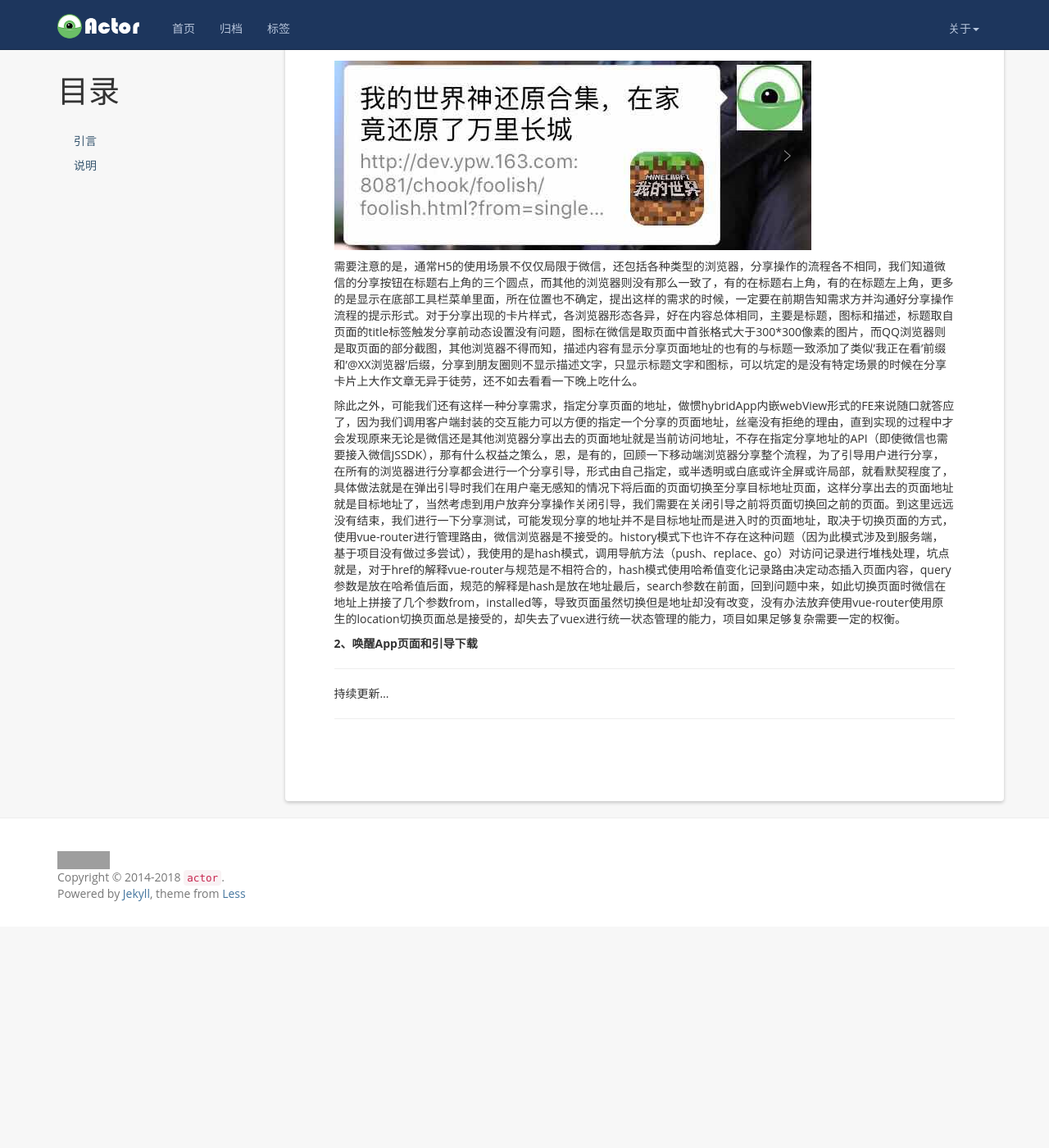
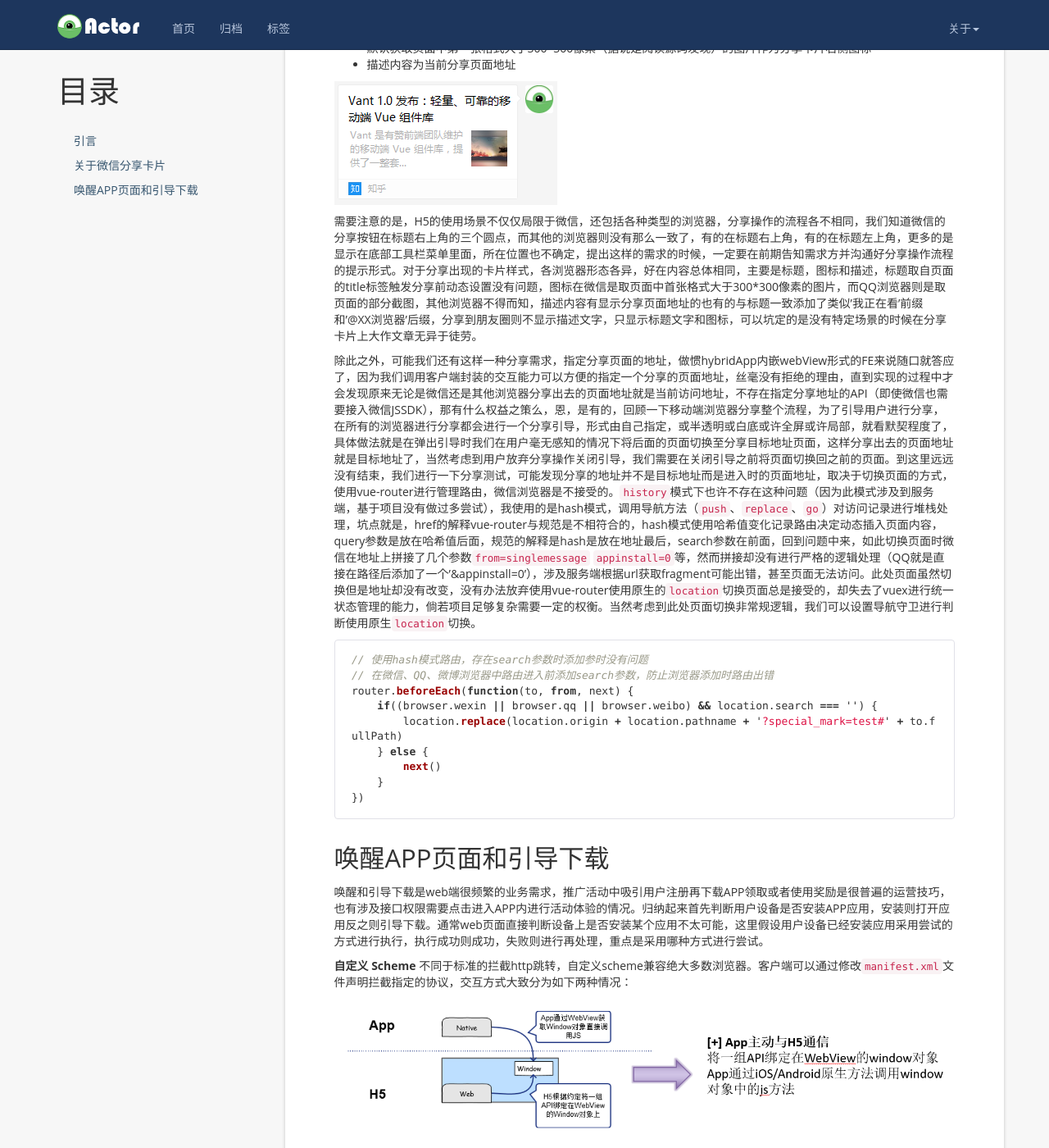
Before and after one commit to circle790/circle790.github.io, a Jekyll site: the page built from _posts/2018-03-27-problems-and-solution-in-h5.md, in a window 1280 px wide and 1400 px high, scrolled down 654 px. Shown: the whole window at 82% size. Built offline with Jekyll 4.4.1, drawn with Linux system fonts in a browser that asks for light colours; nearby versions of some CDN libraries; comment, search, counter and statistics services are not loaded; before the commit the page ends 1784 px from its top, so only the background shows below that; some of the changed text lies outside the part shown; grey boxes are pictures that could not be loaded.

Commit message:
new post

````diff
--- a/_posts/2018-03-27-problems-and-solution-in-h5.md
+++ b/_posts/2018-03-27-problems-and-solution-in-h5.md
@@ -14,11 +14,10 @@ tag: Mobile
 引言
 ------------------------
 
+移动互联网浪潮来袭，使得无论是传统行业还是新兴行业都蜂拥走进用户的手机，一个功能丰富的移动 App 再提供一个便于手机浏览的 Web 页面成为标配，不仅构建了丰富的来源，而且web访问的广泛性使得用户更易获取到产品信息。
 
-说明
+关于微信分享卡片
 ------------------------
-
-**1、关于微信分享卡片**
 
 自定义微信分享卡片需要接入微信JSSDK，访问[微信JS-SDK说明文档](https://mp.weixin.qq.com/wiki?t=resource/res_main&id=mp1421141115)，通过使用微信JS-SDK，网页开发者可借助微信高效地使用拍照、选图、语音、位置等手机系统的能力，同时可以直接使用微信分享、扫一扫、卡券、支付等微信特有的能力，为微信用户提供更优质的网页体验。如果仅仅只是想设置分享卡片内容，不妨试试这种方式。
 
@@ -28,14 +27,63 @@ tag: Mobile
 
 ![wechat_share]({{ '/styles/images/share.png' | prepend: site.baseurl  }})
 
-需要注意的是，通常H5的使用场景不仅仅局限于微信，还包括各种类型的浏览器，分享操作的流程各不相同，我们知道微信的分享按钮在标题右上角的三个圆点，而其他的浏览器则没有那么一致了，有的在标题右上角，有的在标题左上角，更多的是显示在底部工具栏菜单里面，所在位置也不确定，提出这样的需求的时候，一定要在前期告知需求方并沟通好分享操作流程的提示形式。对于分享出现的卡片样式，各浏览器形态各异，好在内容总体相同，主要是标题，图标和描述，标题取自页面的title标签触发分享前动态设置没有问题，图标在微信是取页面中首张格式大于300*300像素的图片，而QQ浏览器则是取页面的部分截图，其他浏览器不得而知，描述内容有显示分享页面地址的也有的与标题一致添加了类似'我正在看'前缀和'@XX浏览器'后缀，分享到朋友圈则不显示描述文字，只显示标题文字和图标，可以坑定的是没有特定场景的时候在分享卡片上大作文章无异于徒劳，还不如去看看一下晚上吃什么。
+需要注意的是，H5的使用场景不仅仅局限于微信，还包括各种类型的浏览器，分享操作的流程各不相同，我们知道微信的分享按钮在标题右上角的三个圆点，而其他的浏览器则没有那么一致了，有的在标题右上角，有的在标题左上角，更多的是显示在底部工具栏菜单里面，所在位置也不确定，提出这样的需求的时候，一定要在前期告知需求方并沟通好分享操作流程的提示形式。对于分享出现的卡片样式，各浏览器形态各异，好在内容总体相同，主要是标题，图标和描述，标题取自页面的title标签触发分享前动态设置没有问题，图标在微信是取页面中首张格式大于300*300像素的图片，而QQ浏览器则是取页面的部分截图，其他浏览器不得而知，描述内容有显示分享页面地址的也有的与标题一致添加了类似'我正在看'前缀和'@XX浏览器'后缀，分享到朋友圈则不显示描述文字，只显示标题文字和图标，可以坑定的是没有特定场景的时候在分享卡片上大作文章无异于徒劳。
 
-除此之外，可能我们还有这样一种分享需求，指定分享页面的地址，做惯hybridApp内嵌webView形式的FE来说随口就答应了，因为我们调用客户端封装的交互能力可以方便的指定一个分享的页面地址，丝毫没有拒绝的理由，直到实现的过程中才会发现原来无论是微信还是其他浏览器分享出去的页面地址就是当前访问地址，不存在指定分享地址的API（即使微信也需要接入微信JSSDK），那有什么权益之策么，恩，是有的，回顾一下移动端浏览器分享整个流程，为了引导用户进行分享，在所有的浏览器进行分享都会进行一个分享引导，形式由自己指定，或半透明或白底或许全屏或许局部，就看默契程度了，具体做法就是在弹出引导时我们在用户毫无感知的情况下将后面的页面切换至分享目标地址页面，这样分享出去的页面地址就是目标地址了，当然考虑到用户放弃分享操作关闭引导，我们需要在关闭引导之前将页面切换回之前的页面。到这里远远没有结束，我们进行一下分享测试，可能发现分享的地址并不是目标地址而是进入时的页面地址，取决于切换页面的方式，使用vue-router进行管理路由，微信浏览器是不接受的。history模式下也许不存在这种问题（因为此模式涉及到服务端，基于项目没有做过多尝试），我使用的是hash模式，调用导航方法（push、replace、go）对访问记录进行堆栈处理，坑点就是，对于href的解释vue-router与规范是不相符合的，hash模式使用哈希值变化记录路由决定动态插入页面内容，query参数是放在哈希值后面，规范的解释是hash是放在地址最后，search参数在前面，回到问题中来，如此切换页面时微信在地址上拼接了几个参数from，installed等，导致页面虽然切换但是地址却没有改变，没有办法放弃使用vue-router使用原生的location切换页面总是接受的，却失去了vuex进行统一状态管理的能力，项目如果足够复杂需要一定的权衡。
+除此之外，可能我们还有这样一种分享需求，指定分享页面的地址，做惯hybridApp内嵌webView形式的FE来说随口就答应了，因为我们调用客户端封装的交互能力可以方便的指定一个分享的页面地址，丝毫没有拒绝的理由，直到实现的过程中才会发现原来无论是微信还是其他浏览器分享出去的页面地址就是当前访问地址，不存在指定分享地址的API（即使微信也需要接入微信JSSDK），那有什么权益之策么，恩，是有的，回顾一下移动端浏览器分享整个流程，为了引导用户进行分享，在所有的浏览器进行分享都会进行一个分享引导，形式由自己指定，或半透明或白底或许全屏或许局部，就看默契程度了，具体做法就是在弹出引导时我们在用户毫无感知的情况下将后面的页面切换至分享目标地址页面，这样分享出去的页面地址就是目标地址了，当然考虑到用户放弃分享操作关闭引导，我们需要在关闭引导之前将页面切换回之前的页面。到这里远远没有结束，我们进行一下分享测试，可能发现分享的地址并不是目标地址而是进入时的页面地址，取决于切换页面的方式，使用vue-router进行管理路由，微信浏览器是不接受的。`history`模式下也许不存在这种问题（因为此模式涉及到服务端，基于项目没有做过多尝试），我使用的是hash模式，调用导航方法（`push`、`replace`、`go`）对访问记录进行堆栈处理，坑点就是，href的解释vue-router与规范是不相符合的，hash模式使用哈希值变化记录路由决定动态插入页面内容，query参数是放在哈希值后面，规范的解释是hash是放在地址最后，search参数在前面，回到问题中来，如此切换页面时微信在地址上拼接了几个参数`from=singlemessage` `appinstall=0`等，然而拼接却没有进行严格的逻辑处理（QQ就是直接在路径后添加了一个'&appinstall=0'），涉及服务端根据url获取fragment可能出错，甚至页面无法访问。此处页面虽然切换但是地址却没有改变，没有办法放弃使用vue-router使用原生的`location`切换页面总是接受的，却失去了vuex进行统一状态管理的能力，倘若项目足够复杂需要一定的权衡。当然考虑到此处页面切换非常规逻辑，我们可以设置导航守卫进行判断使用原生`location`切换。
 
-**2、唤醒App页面和引导下载**
+```javascript
+// 使用hash模式路由，存在search参数时添加参时没有问题
+// 在微信、QQ、微博浏览器中路由进入前添加search参数，防止浏览器添加时路由出错
+router.beforeEach(function(to, from, next) {
+    if((browser.wexin || browser.qq || browser.weibo) && location.search === '') {
+        location.replace(location.origin + location.pathname + '?special_mark=test#' + to.fullPath)
+    } else {
+        next()
+    }
+})
+```
 
+唤醒APP页面和引导下载
+------------------------
+
+唤醒和引导下载是web端很频繁的业务需求，推广活动中吸引用户注册再下载APP领取或者使用奖励是很普遍的运营技巧，也有涉及接口权限需要点击进入APP内进行活动体验的情况。归纳起来首先判断用户设备是否安装APP应用，安装则打开应用反之则引导下载。通常web页面直接判断设备上是否安装某个应用不太可能，这里假设用户设备已经安装应用采用尝试的方式进行执行，执行成功则成功，失败则进行再处理，重点是采用哪种方式进行尝试。
+
+**自定义 Scheme**
+不同于标准的拦截http跳转，自定义scheme兼容绝大多数浏览器。客户端可以通过修改`manifest.xml`文件声明拦截指定的协议，交互方式大致分为如下两种情况：
+
+![hybrid]({{ '/styles/images/hybrid.png' | prepend: site.baseurl  }})
+
+- web页面调用约定API将方法挂载至webview的`window`中，原生根据"协议头://匹配字段"捕获方法并执行
+- web页面访问约定的url scheme（协议头://匹配字段），原生监听协议启动应用程序的对应activity，如访问一个原生页面
+
+**Chrome Intent**
+Chrome25后不再支持自定义的scheme,推出了Chrome Intent,将scheme统一为'intent'，大量信息放到了锚点'#'之后，作为'fragment'（此fragment非彼fragment），描述uri接收者。
+
+```
+    // 打开以whatever协议的URL
+    intent://whatever#Intent;package=com.myapp.android;scheme=myapp;end;
+```
+
+然而无论使用那种方式都需要客户端资源支持，且不能覆盖全部浏览器，像uc浏览器，微信qq内置浏览器禁止跳转第三平台，除非拥有内置白名单权限。
+
+访问native页面
+
+![get_native]({{ '/styles/images/get_native.png' | prepend: site.baseurl  }})
+
+下载页逻辑
+
+![download_logic]({{ '/styles/images/download_logic.png' | prepend: site.baseurl  }})
+
+部分浏览器在执行自定义scheme协议时进行弹窗提示，图中scheme的响应缓冲时间阈值均设置为600ms，若600ms内用户未进行授权则执行后续操作，也有进行间隔重复尝试的案例，实际效果没有太大区别。
+
+简单的使用`<a>`标签来做这件事情，若手机中未安装客户端，点击后就会跳转到一个错误页面，解决方案很简单，使用动态插入`<iframe>`即可。
+
+最后，自定义scheme在原生与web之间能够实现很多事情，赋予web很多原生的能力，比如约定一些页面跳转，定制header组件，调用native级别UI组件（分享，loading，消息提示等）。合理恰当的交互协议制定无疑带来更好的交互体验。
 
 ---------
-持续更新...
+扩展阅读
+
+[#黑科技# 跳出浏览器](https://zhuanlan.zhihu.com/p/19848910)
+[浅谈Hybrid技术的设计与实现](http://www.cnblogs.com/yexiaochai/p/5813248.html)
 
 ---------
````
Also changed, not shown: _posts/2018-02-22-experience-in-build-a-emotion-creater.md (+2 -0 lines), styles/images/download_logic.png (added), styles/images/get_native.png (added), styles/images/hybrid.png (added), styles/images/share.png.
